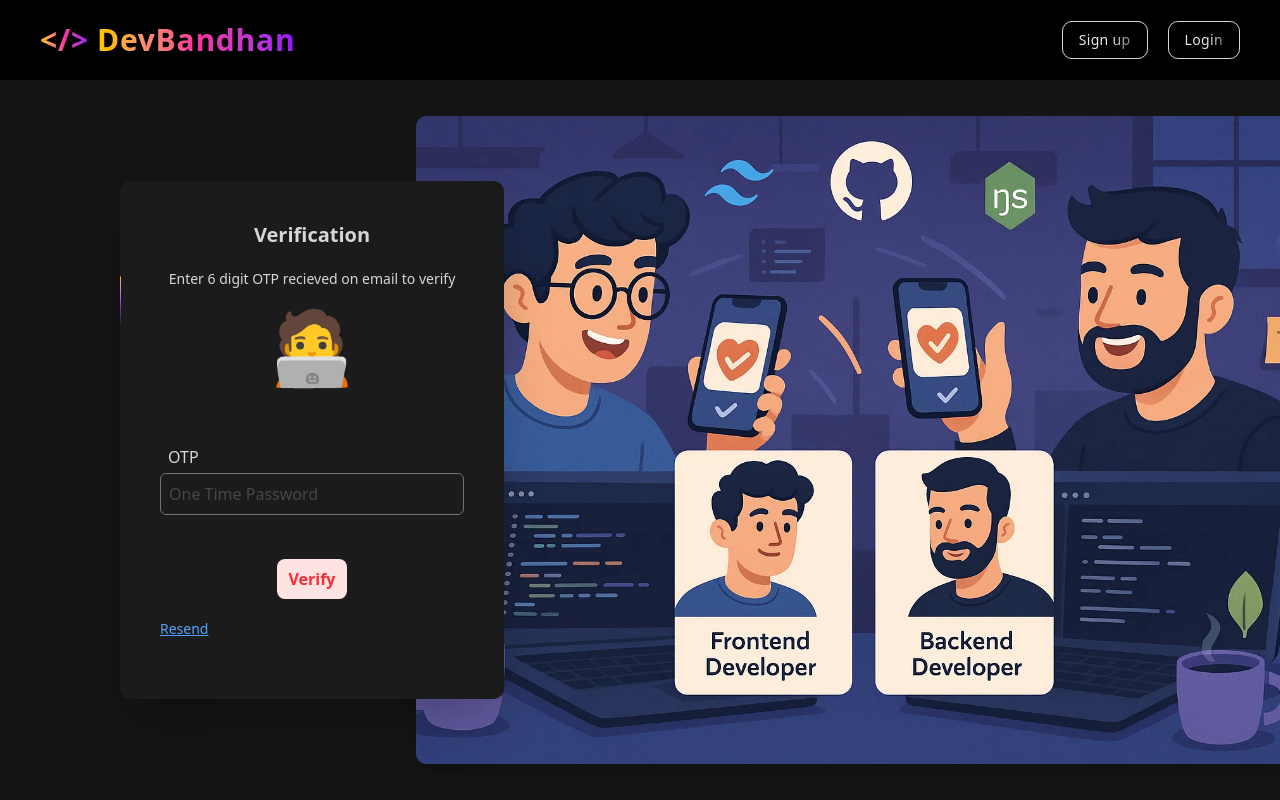
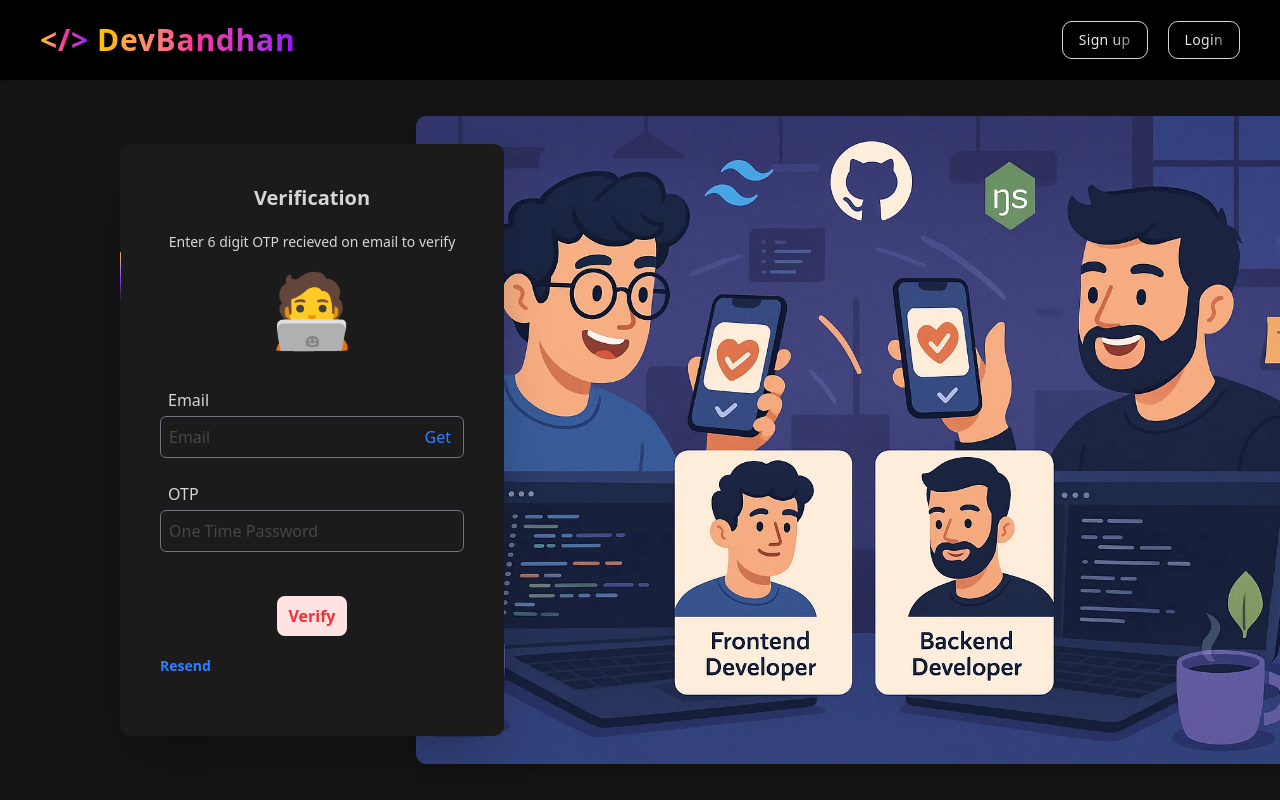
Before and after one commit to opdsbanasya/devBandhan, a React (Vite) app in the folder frontend/: page /verify in a window 1280 px wide. Built offline with nearby package versions, Linux system fonts and the light colour scheme.

Commit message:
improving send OTP UI

```diff
--- a/frontend/src/Components/ui/Login.jsx
+++ b/frontend/src/Components/ui/Login.jsx
@@ -156,7 +156,12 @@ const Login = () => {
                     Sign up
                   </Link>
                 </p>
-                <p className="text-xs md:text-base lg:text-xl xl:text-sm text-blue-400 underline ">
+                <p
+                  className="text-xs md:text-base lg:text-xl xl:text-sm underline text-blue-500 font-semibold hover:underline hover:text-blue-400 cursor-pointer"
+                  onClick={() =>
+                    navigate("/verify", { state: { isForgetPassword: true } })
+                  }
+                >
                   Forget Password
                 </p>
               </div>
--- a/frontend/src/Components/ui/OtpVerification.jsx
+++ b/frontend/src/Components/ui/OtpVerification.jsx
@@ -1,4 +1,4 @@
-import React, { useRef, useState } from "react";
+import React, { useEffect, useRef, useState } from "react";
 import Alert from "../magicui/alert";
 import bgImageloginDesktop from "../../assets/bgImageDesktop.webp";
 import { BorderBeam } from "../magicui/border-beam";
@@ -6,18 +6,48 @@ import { WordRotate } from "../magicui/word-rotate";
 import { BASE_URL } from "@/utils/constants";
 import { useLocation, useNavigate } from "react-router-dom";
 import axios from "axios";
+import validator from "validator";
 
 const OtpVerification = () => {
   const otpRef = useRef();
   const [error, setError] = useState();
   const location = useLocation() || {};
-  const [isOk, setIsOk] = useState(null);
+  const [isOTPVerified, setIsOTPVerified] = useState(null);
   const navigate = useNavigate();
+  const [isChangeEmail, setIsChangeEmail] = useState(false);
+  const emailRef = useRef();
+  const [isOTPSent, setIsOTPSent] = useState(null);
+  const [userEmail, setUserEmail] = useState();
 
+  const sendOtp = async (e) => {
+    try {
+      e.preventDefault();
+
+      if (!userEmail || !validator.isEmail(userEmail)) {
+        setError("Please Enter a valid email");
+      }
+
+      const response = await axios.post(`${BASE_URL}/authcode/send`, {
+        email: userEmail,
+      });
+
+      if (response?.status === 200) {
+        setError("");
+        setIsOTPSent(true);
+        setIsChangeEmail(false);
+      }
+    } catch (err) {
+      console.log(err);
+    }
+  };
 
   const handleVerifyOtp = async (e) => {
     try {
       e.preventDefault();
+      setIsOTPSent(false);
+      if (!userEmail || !validator.isEmail(userEmail)) {
+        setError("Please enter a valid email");
+      }
 
       if (otpRef.current.value.length !== 6) {
         setError("Invalid OTP");
@@ -27,11 +57,11 @@ const OtpVerification = () => {
 
       const response = await axios.post(`${BASE_URL}/authcode/verify`, {
         otpFromUser: otpRef.current.value,
-        email: location.state?.email || "dharm.2245832@mygyanvihar.com",
+        email: userEmail,
       });
 
-      if (response?.data?.status === 200) {
-        setIsOk(true);
+      if (response?.status === 200) {
+        setIsOTPVerified(true);
 
         const timer = setTimeout(() => {
           navigate("/login");
@@ -41,6 +71,15 @@ const OtpVerification = () => {
       setError(err?.response?.data?.message);
     }
   };
+
+  useEffect(() => {
+    if (!location.state?.email) {
+      setIsChangeEmail(true);
+    }
+    if (location.state?.email) {
+      setUserEmail(location.state?.email);
+    }
+  }, []);
 
   return (
     <section
@@ -67,28 +106,83 @@ const OtpVerification = () => {
               <p className="text-xs md:text-base lg:text-xl xl:text-sm text-center">
                 Enter 6 digit OTP recieved on email to verify
               </p>
+              {!isChangeEmail && (
+                <p className="text-xs md:text-base lg:text-xl xl:text-sm text-center text-wrap">
+                  Check email
+                  <span className="font-semibold">
+                    {" "}
+                    {location.state?.email || userEmail}{" "}
+                  </span>
+                  <span
+                    className="text-blue-500 font-semibold hover:underline hover:text-blue-400 cursor-pointer"
+                    onClick={() => setIsChangeEmail(true)}
+                  >
+                    Change
+                  </span>
+                </p>
+              )}
               <p className="text-7xl lg:text-9xl xl:text-7xl text-center hidden md:block">
                 🧑‍💻
               </p>
             </div>
-            <div className="md:pt-5">
+            <div className="">
               {error !== "" && (
                 <WordRotate
                   words={[error]}
                   className="text-center py-3 text-red-500"
                 />
               )}
-              {isOk && (
+              {isOTPVerified && (
                 <WordRotate
                   words={["OTP verified!", "Please login..."]}
+                  className="text-center py-3 text-green-500"
+                />
+              )}
+              {isOTPSent && (
+                <WordRotate
+                  words={["OTP sent!"]}
                   className="text-center py-3 text-green-500"
                 />
               )}
               <form className="">
                 <div className="flex flex-col px-5 md:px-10 gap-1 lg:gap-2 xl:gap-1">
                   <label
+                    htmlFor="email"
+                    className="pl-2 text-[14px] md:text-lg lg:text-2xl xl:text-base"
+                  >
+                    Email
+                  </label>
+                  <div className="w-full flex items-center justify-between border border-zinc-500 rounded-sm focus-within:border-zinc-400">
+                    {isChangeEmail && (
+                      <input
+                        type="email"
+                        placeholder="Email"
+                        id="email"
+                        name="email"
+                        onChange={(e) => setUserEmail(e.target.value)}
+                        value={userEmail}
+                        className="flex-1 text-zinc-500 p-2 md:p-4 xl:p-2 outline-none focus-within:text-white text-[14px] md:text-lg lg:text-2xl xl:text-base"
+                      />
+                    )}
+                    {!isChangeEmail && (
+                      <p style={{scrollbarWidth: "none"}} className="w-[90%] overflow-x-scroll scrollbar-hide flex-1 p-2 md:p-4 xl:p-2 outline-none text-[14px] md:text-lg lg:text-2xl xl:text-base">
+                        {userEmail}
+                      </p>
+                    )}
+                    {
+                      <button
+                        type="button"
+                        className="px-3 text-blue-500 hover:underline hover:text-blue-400 cursor-pointer"
+                        onClick={(e) => sendOtp(e)}
+                      >
+                        Get
+                      </button>
+                    }
+                  </div>
+
+                  <label
                     htmlFor="password"
-                    className="pl-2 text-[14px] md:text-lg lg:text-2xl xl:text-base"
+                    className="pl-2 text-[14px] md:text-lg lg:text-2xl xl:text-base mt-5"
                   >
                     OTP
                   </label>
@@ -113,8 +207,10 @@ const OtpVerification = () => {
                 </div>
               </form>
               <div className="px-5 md:px-10 py-5 flex justify-between">
-                <p className="text-xs md:text-base lg:text-xl xl:text-sm text-blue-400 underline"
-                onClick={()=> alert("I am working on it...")}>
+                <p
+                  className="text-sm text-blue-500 font-semibold hover:underline hover:text-blue-400 cursor-pointer"
+                  onClick={() => alert("I am working on it...")}
+                >
                   Resend
                 </p>
               </div>
```
